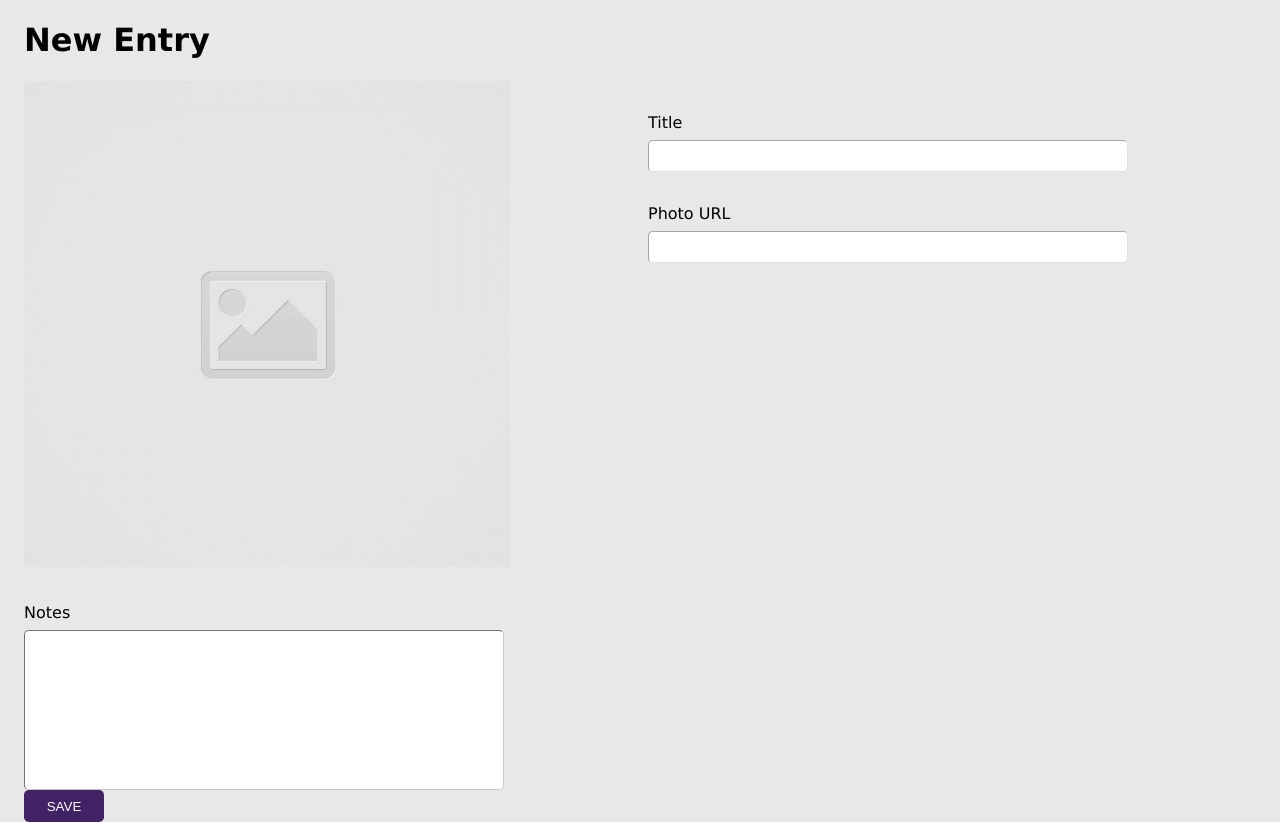
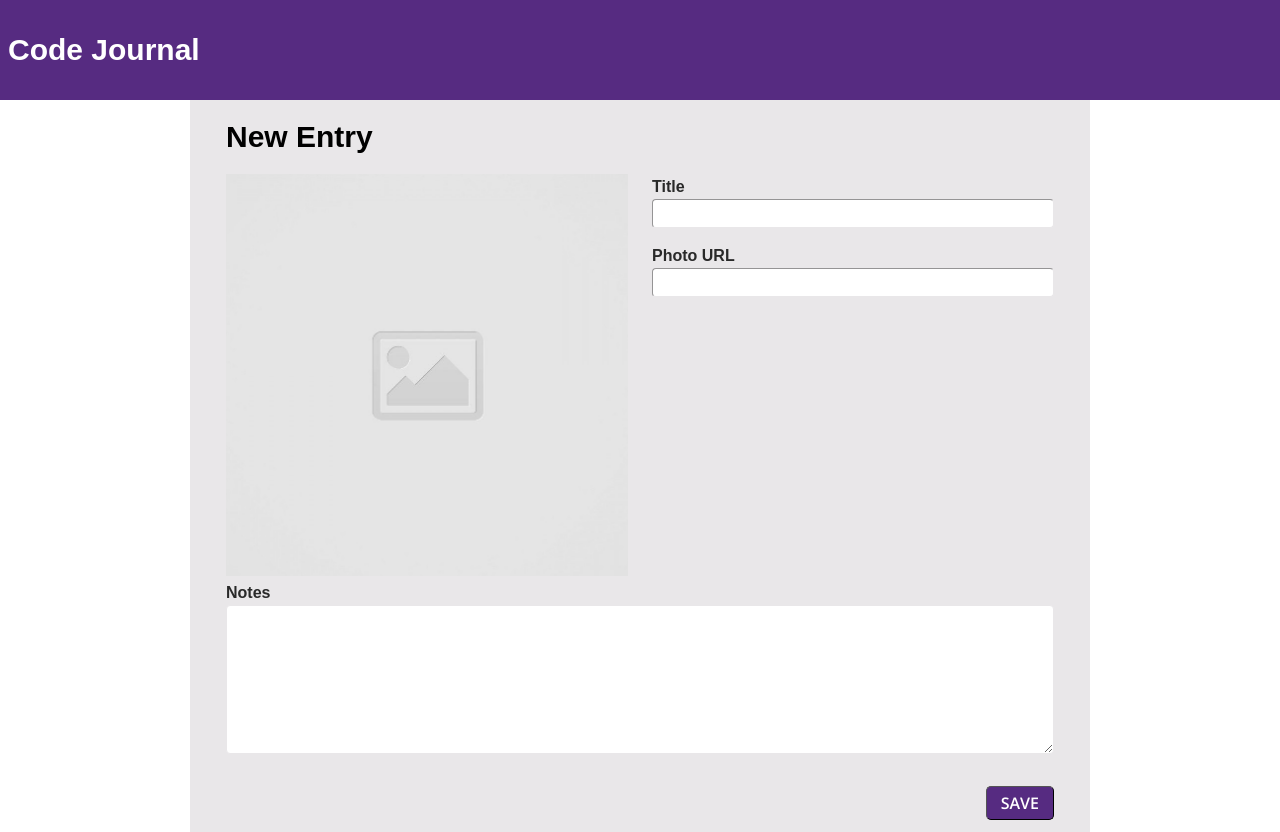
Before and after one commit to d-tak/code-journal, a website: page index.html in a window 1280 px wide. Drawn offline with nearby package versions, Linux system fonts and the light colour scheme; a web font is replaced by a local one.

Commit message:
Updated html and css

```diff
--- a/css/styles.css
+++ b/css/styles.css
@@ -4,72 +4,95 @@
 
 body {
   margin: 0;
-  font-family: Verdana, Geneva, Tahoma, sans-serif;
+  font-family: sans-serif;
+}
+
+.header {
+  background-color: #562b81;
+  color: white;
+  padding: 0.5rem;
+}
+
+h2 {
+  font-family: "Proza Libre", sans-serif;
+  font-weight: 600;
+  font-size: 30px;
+}
+
+h1 {
+  font-family: "Proza Libre", sans-serif;
+  font-weight: 600;
+  font-size: 30px;
 }
 
 .container {
-  max-width: 1920px;
-  margin: 0 auto;
-  padding: 0 1rem;
   background-color: #e9e7e9;
-  justify-content: center;
 }
 
-.row {
-  display: flex;
-  flex-wrap: wrap;
-}
-
-.image {
-  width: 80%;
-}
-
-.col,
-.col-half {
-  padding: 0 0.5rem;
+.column-half > img {
   width: 100%;
 }
 
-#title,
-#url {
-  border-color: rgba(211, 211, 211, 0.7);
-  border-width: 0.5px;
-  border-radius: 0.3rem;
-  width: 30rem;
-  height: 2rem;
+.title,
+.notes,
+.photo-url {
+  font-family: "Proza Libre", sans-serif;
+  font-style: normal;
+  font-weight: 600;
+  font-size: 16px;
+  color: #292929;
 }
 
-#notes {
-  border-color: #c8c6c8;
-  border-width: 0.5px;
-  border-radius: 0.3rem;
-  width: 30rem;
-  height: 10rem;
+#title,
+#notes,
+#photo-url {
+  border-radius: 4px;
+  border-width: 1.5px;
+  border-color: #e9e7e9;
 }
 
-.title,
-.url,
-.notes {
-  padding-top: 2rem;
-  padding-bottom: 0.5rem;
+input:focus {
+  border-color: #562b81;
 }
 
-.save {
-  border-color: none;
-  border-width: 0;
-  background-color: #402265;
+.column-half input {
+  width: 100%;
+  line-height: 25px;
+}
+
+.notes-field {
+  height: 149px;
+}
+
+.photo-url,
+.notes-section {
+  padding-top: 15px;
+}
+
+label {
+  line-height: 25px;
+}
+
+.button {
+  background-color: #562b81;
   color: white;
-  border-radius: 0.3rem;
-  width: 5rem;
-  height: 2rem;
+  padding: 5px 14px;
+  border-radius: 5px;
+  border-width: 1px;
+  margin-top: 12px;
+  margin-bottom: 12px;
+  font-family: "Open Sans", sans-serif;
+  font-style: normal;
+  font-weight: 600;
+  font-size: 16px;
+  line-height: 22px;
 }
 
 .align-right {
+  margin-top: 1rem;
   text-align: right;
 }
 
-@media only screen and (min-width: 576px) {
-  .col-half {
-    width: 50%;
-  }
+.border-color {
+  border-color: #562b81;
 }
--- a/index.html
+++ b/index.html
@@ -11,64 +11,64 @@
     integrity="sha512-9usAa10IRO0HhonpyAIVpjrylPvoDwiPUiKdWk5t3PyolY1cOd4DSE0Ga+ri4AuTroPR5aQvXU9xC6qOPnzFeg=="
     crossorigin="anonymous"
     referrerpolicy="no-referrer" />
+  <link rel="preconnect" href="https://fonts.googleapis.com">
+  <link rel="preconnect" href="https://fonts.gstatic.com" crossorigin>
+  <link
+    href="https://fonts.googleapis.com/css2?family=Open+Sans:ital,wght@0,300;0,400;0,500;0,600;0,700;0,800;1,300;1,400;1,500;1,600;1,700;1,800&family=Proza+Libre:ital,wght@0,400;0,500;0,600;0,700;0,800;1,400;1,500;1,600;1,700;1,800&display=swap"
+    rel="stylesheet">
   <link rel="stylesheet" href="css/reset.css">
   <link rel="stylesheet" href="css/layout.css">
   <link rel="stylesheet" href="css/styles.css">
 </head>
 <body>
-  <header>
-  </header>
   <main>
   </main>
+  <div class="header">
+    <h2> Code Journal </h2>
+  </div>
+
   <div class="container">
-    <form id="journal-inputs">
+    <form id="form-inputs">
       <div data-view="entry-form">
         <div class="row">
-          <div class="col">
+          <div class="column-full">
             <h1>New Entry</h1>
           </div>
         </div>
         <div class="row">
-          <div class="col col-half">
-            <img class="image" src="images/placeholder-image-square.jpg" alt="placeholder">
+          <div class="column-half">
+            <img src="images/placeholder-image-square.jpg">
           </div>
-          <div class="col col-half">
+          <div class="column-half">
             <div class="title">
               <label for="title">Title</label>
+              <input type="text" id="title" placeholder="" required>
             </div>
-            <div>
-              <input type="text" name="title" id="title" required/>
-            </div>
-            <div class="url">
-              <label for="url">Photo URL</label>
-            </div>
-            <div>
-              <input type="text" name="title" id="url" required />
+            <div class="photo-url">
+              <label for="photo-url">Photo URL</label>
+              <input type="url" id="photo-url" placeholder="" required>
             </div>
           </div>
         </div>
-
         <div class="row">
-          <div class="col">
+          <div class="column-full">
             <div class="notes">
               <label for="notes">Notes</label>
-            </div>
-            <div>
-              <input type="text" name="title" id="notes" required />
+              <textarea name="notes" id="notes" class="column-full notes-field"></textarea>
             </div>
           </div>
-          <div class="row">
-            <div class="col align-right">
-              <button class="save">SAVE</button>
-            </div>
+        </div>
+        <div class="row">
+          <div class="column-full align-right">
+            <label for="save"></label>
+            <button class="button">SAVE</button>
           </div>
         </div>
       </div>
     </form>
   </div>
-
-
   <script src="js/data.js"></script>
   <script src="js/main.js"></script>
-</body>
+    </body>
+
 </html>
```
